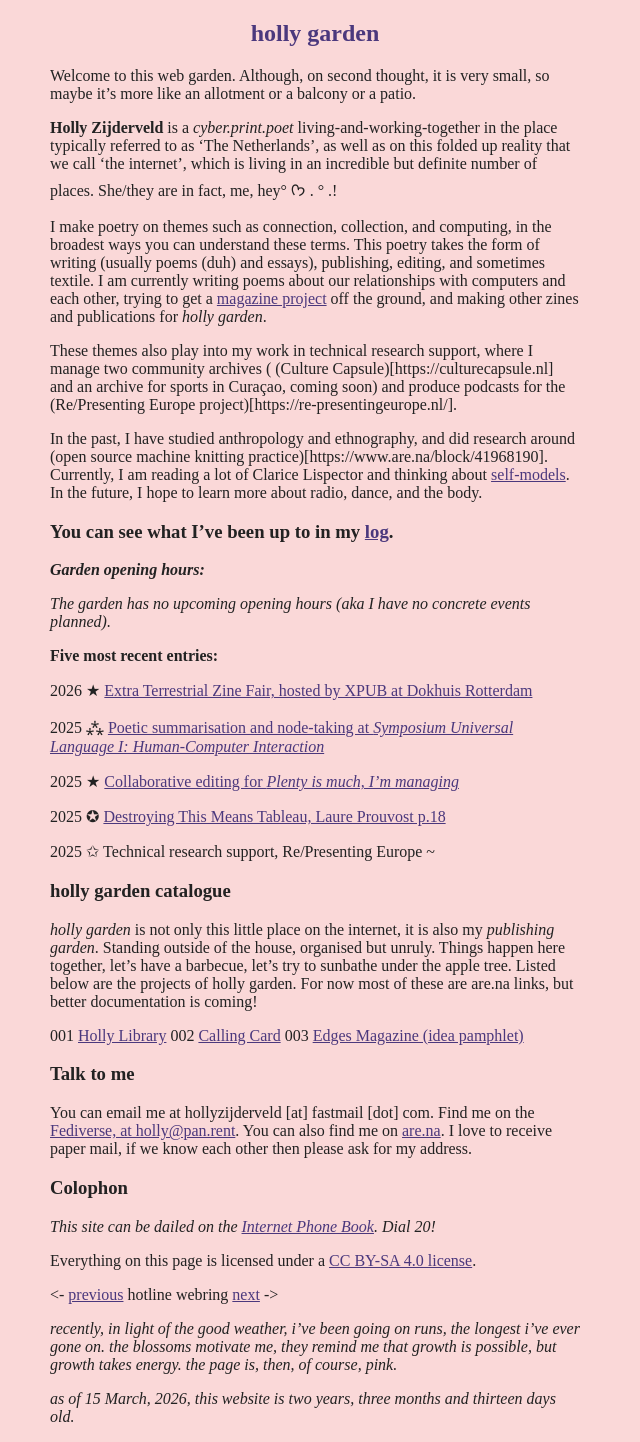
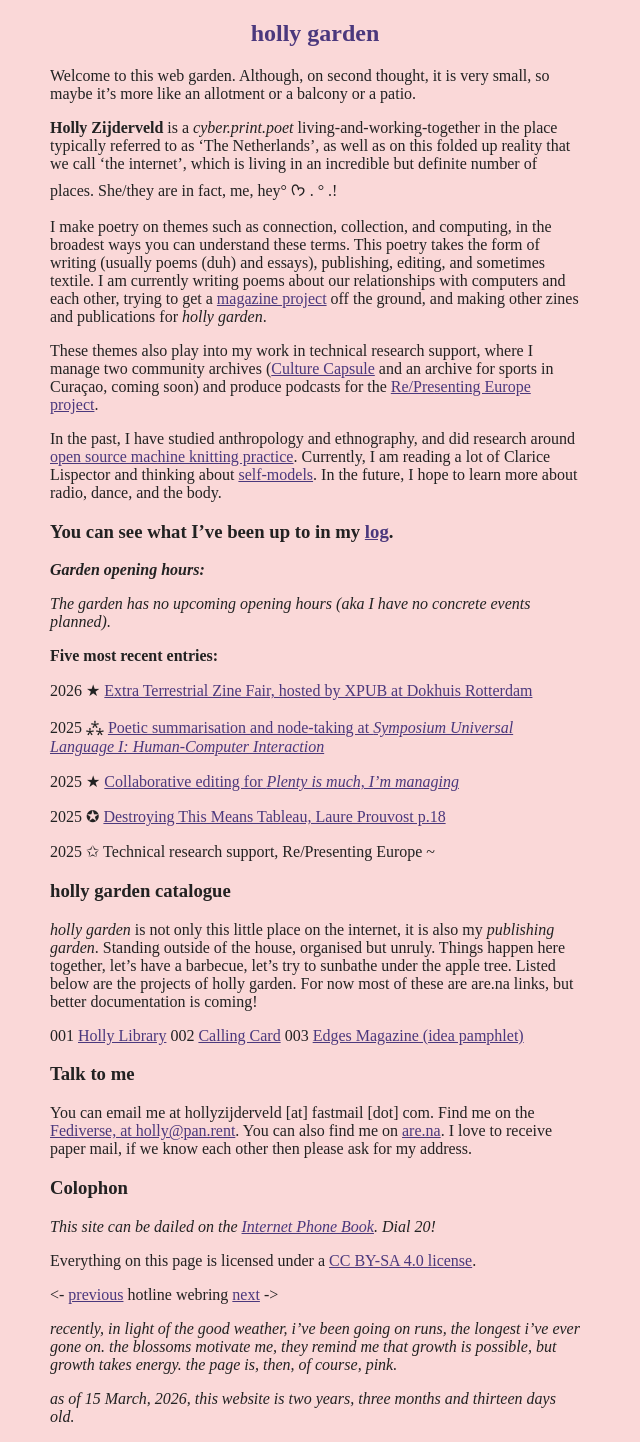
Before and after one commit to hollyz1jderveld/hollyz1jderveld.github.io, a Jekyll site: the page built from index.md, in a window 1280 px wide. Shown: the whole page, without its empty margins (0-640 px from the left). Built offline with Jekyll 4.4.1, drawn with Linux system fonts in a browser that asks for light colours; some web fonts are replaced; Markdown is read by kramdown in place of the engine named in the settings; our own code applies the rules of GitHub Pages for plain Markdown files.

Commit message:
Update index.md

```diff
--- a/index.md
+++ b/index.md
@@ -9,9 +9,9 @@ Welcome to this web garden. Although, on second thought, it is very small, so ma
 
 I make poetry on themes such as connection, collection, and computing, in the broadest ways you can understand these terms. This poetry takes the form of writing (usually poems (duh) and essays), publishing, editing, and sometimes textile. I am currently writing poems about our relationships with computers and each other, trying to get a [magazine project](https://edgesmag.net) off the ground, and making other zines and publications for *holly garden*.
 
-These themes also play into my work in technical research support, where I manage two community archives ( (Culture Capsule)[https://culturecapsule.nl] and an archive for sports in Curaçao, coming soon) and produce podcasts for the (Re/Presenting Europe project)[https://re-presentingeurope.nl/].
+These themes also play into my work in technical research support, where I manage two community archives ([Culture Capsule](https://culturecapsule.nl) and an archive for sports in Curaçao, coming soon) and produce podcasts for the [Re/Presenting Europe project](https://re-presentingeurope.nl/).
 
-In the past, I have studied anthropology and ethnography, and did research around (open source machine knitting practice)[https://www.are.na/block/41968190]. Currently, I am reading a lot of Clarice Lispector and thinking about [self-models](https://supergijs.com/researchgroup.html). In the future, I hope to learn more about radio, dance, and the body.
+In the past, I have studied anthropology and ethnography, and did research around [open source machine knitting practice](https://www.are.na/block/41968190). Currently, I am reading a lot of Clarice Lispector and thinking about [self-models](https://supergijs.com/researchgroup.html). In the future, I hope to learn more about radio, dance, and the body.
 
 ### You can see what I've been up to in my [log](https://holly.garden/log).
 ***Garden opening hours:***
```
